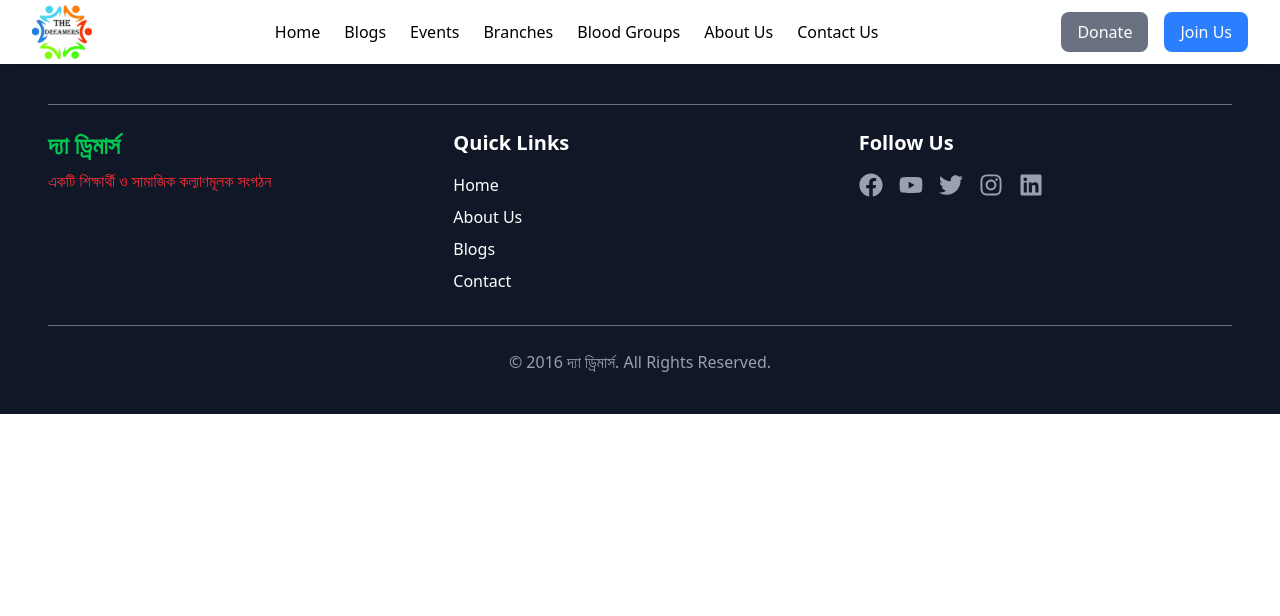
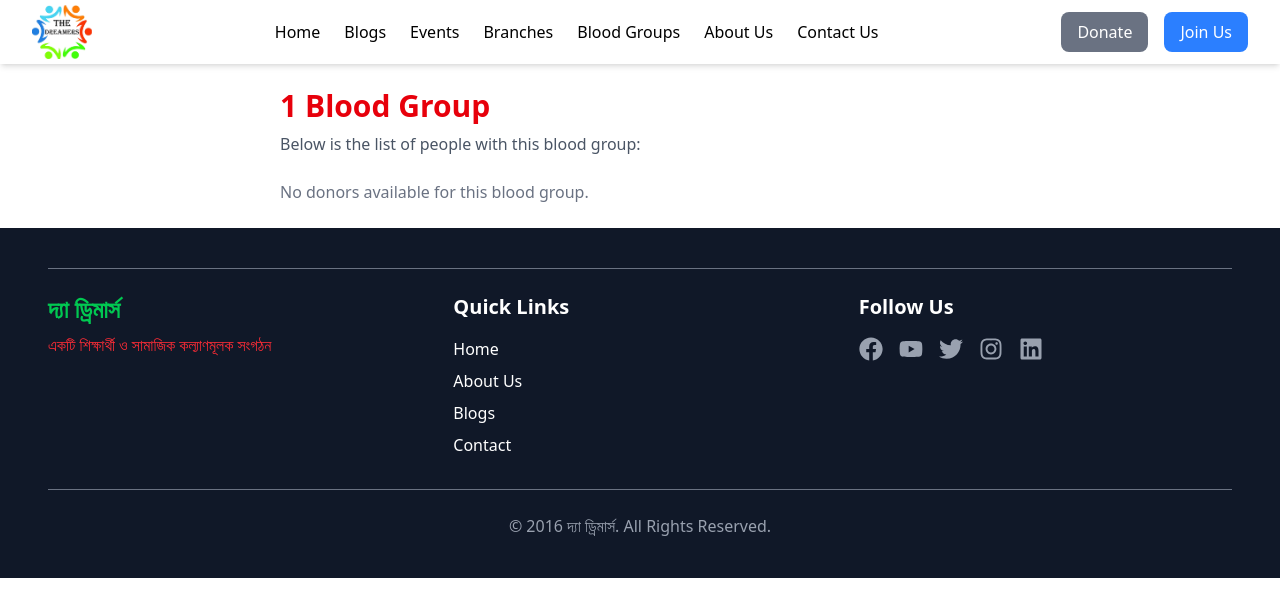
Before and after one commit to Alamgir2-2/The-Dreamers, a React (Vite) app: page /blood-groups/1 in a window 1280 px wide. Shown: the top 616 px of the page. Built offline with nearby package versions, Linux system fonts and the light colour scheme.

Commit message:
Blood Group Page Added

```diff
--- a/src/App.jsx
+++ b/src/App.jsx
@@ -4,16 +4,16 @@ import Home from './Components/Home/HomePage'
 import Header from './Components/Layout/Header/Header'
 import Footer from './Components/Layout/Footer'
 import BranchPage from './Components/Layout/Branches/BranchPage'
+import BloodGroupPage from './Components/BloodGroups/BloodGroup'
 
 function App() {
   return (
     <div>
       <Header></Header>
       <Routes>
-        {/* <div className='mt-5'> */}
         <Route path='/' element={<Home/>}></Route>
         <Route path="/branches/:id" element={<BranchPage></BranchPage>} />
-        {/* </div> */}
+        <Route path="/blood-groups/:bloodGroup" element={<BloodGroupPage></BloodGroupPage>} />
       </Routes>
       <Footer></Footer>
 
--- /dev/null
+++ b/src/Components/BloodGroups/BloodGroup.jsx
@@ -0,0 +1,49 @@
+import { useParams } from "react-router-dom";
+
+const BloodGroupPage = () => {
+    const { bloodGroup } = useParams(); // Get the dynamic blood group from URL
+
+    // Sample Data for Blood Donors (Replace with database later)
+    const donorsData = {
+        "a-positive": [
+            { id: 1, name: "John Doe", phone: "+1234567890", address: "123 Main St, City", institute: "ABC University", image: "https://via.placeholder.com/100" },
+            { id: 2, name: "Alice Smith", phone: "+9876543210", address: "456 Elm St, Town", institute: "XYZ College", image: "https://via.placeholder.com/100" }
+        ],
+        "b-positive": [
+            { id: 3, name: "Robert Brown", phone: "+1122334455", address: "789 Oak St, Metro", institute: "LMN Institute", image: "https://via.placeholder.com/100" },
+            { id: 4, name: "Emily Johnson", phone: "+6677889900", address: "101 Pine St, Suburb", institute: "OPQ Academy", image: "https://via.placeholder.com/100" }
+        ],
+        "o-negative": [
+            { id: 5, name: "Michael Lee", phone: "+5566778899", address: "202 Cedar St, Rural", institute: "RST University", image: "https://via.placeholder.com/100" }
+        ]
+    };
+
+    const donors = donorsData[bloodGroup.toLowerCase()] || [];
+
+    return (
+        <div className="max-w-3xl mx-auto p-6">
+            <h1 className="text-3xl font-bold text-red-600 capitalize">{bloodGroup.replace("-", " ")} Blood Group</h1>
+            <p className="mt-2 text-gray-600">Below is the list of people with this blood group:</p>
+
+            {donors.length > 0 ? (
+                <ul className="mt-6 space-y-4">
+                    {donors.map((donor) => (
+                        <li key={donor.id} className="p-4 border rounded-lg flex items-center gap-4 bg-gray-100 shadow-sm">
+                            <img src={donor.image} alt={donor.name} className="w-16 h-16 rounded-full border" />
+                            <div>
+                                <h2 className="text-xl font-semibold">{donor.name}</h2>
+                                <p className="text-gray-700">📞 {donor.phone}</p>
+                                <p className="text-gray-700">🏠 {donor.address}</p>
+                                <p className="text-gray-700">🎓 {donor.institute}</p>
+                            </div>
+                        </li>
+                    ))}
+                </ul>
+            ) : (
+                <p className="mt-6 text-gray-500">No donors available for this blood group.</p>
+            )}
+        </div>
+    );
+};
+
+export default BloodGroupPage;
```
